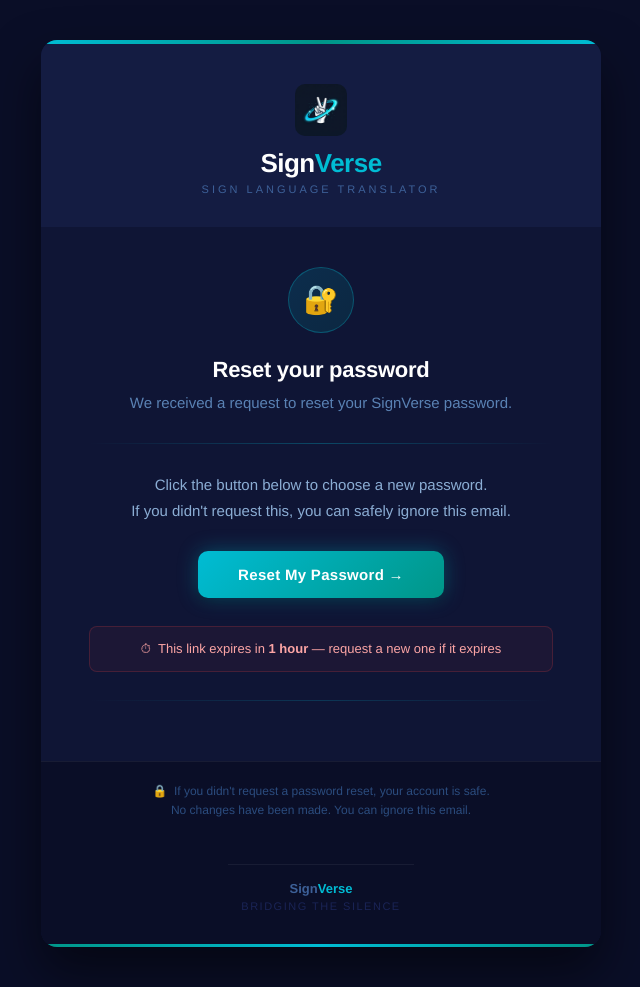
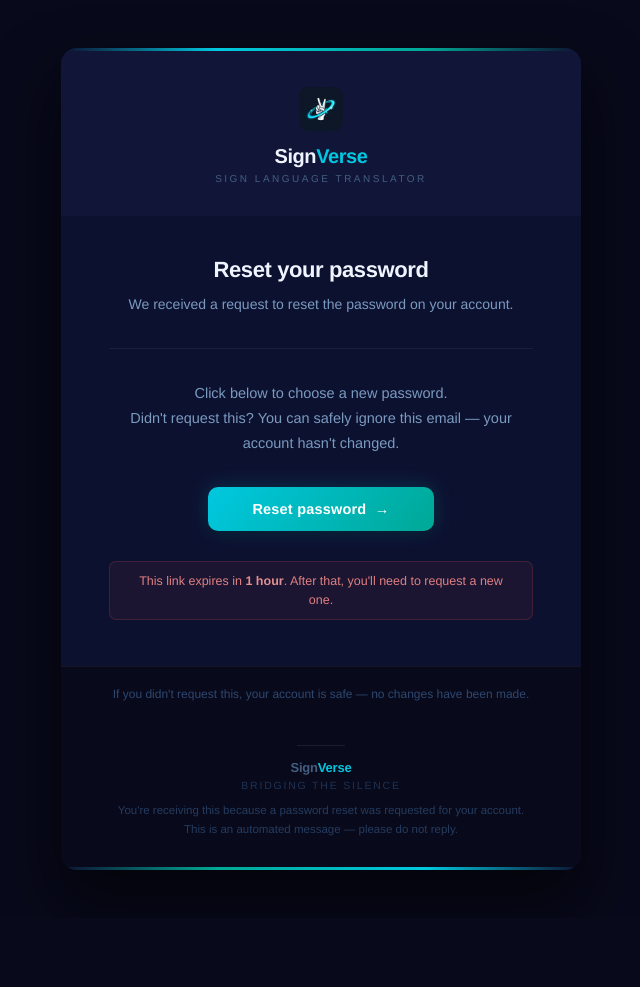
Before and after one commit to Shawarma-Frikz/signverse-api, a Python web app: template app/templates/reset_password_email.html in a window 1280 px wide. Shown: the whole page, without its empty margins (319-959 px from the left). After the commit the page ends 878 px from the top, so only its background shows below. Run offline with Jinja, Linux system fonts and the light colour scheme; the template is opened without the code that fills it, so the values that code supplies are empty.

Commit message:
feat: update the email templates to make them correspond to the graphic charter of the app

```diff
--- a/app/templates/reset_password_email.html
+++ b/app/templates/reset_password_email.html
@@ -6,92 +6,85 @@
   <meta http-equiv="X-UA-Compatible" content="IE=edge">
   <title>Reset your SignVerse password</title>
 </head>
-<body style="margin:0;padding:0;background-color:#0A0E27;font-family:'Helvetica Neue',Helvetica,Arial,sans-serif;-webkit-font-smoothing:antialiased;">
+<body style="margin:0;padding:0;background-color:#08091a;font-family:'Helvetica Neue',Helvetica,Arial,sans-serif;-webkit-font-smoothing:antialiased;">
 
   <!-- Preheader -->
-  <div style="display:none;max-height:0;overflow:hidden;mso-hide:all;font-size:1px;color:#0A0E27;line-height:1px;">
+  <div style="display:none;max-height:0;overflow:hidden;mso-hide:all;font-size:1px;color:#08091a;line-height:1px;">
     Reset your SignVerse password — this link expires in 1 hour.
-    &nbsp;&zwnj;&nbsp;&zwnj;&nbsp;&zwnj;&nbsp;&zwnj;&nbsp;&zwnj;&nbsp;&zwnj;&nbsp;&zwnj;&nbsp;&zwnj;
+    &nbsp;&zwnj;&nbsp;&zwnj;&nbsp;&zwnj;&nbsp;&zwnj;&nbsp;&zwnj;&nbsp;&zwnj;&nbsp;&zwnj;&nbsp;&zwnj;&nbsp;&zwnj;&nbsp;&zwnj;&nbsp;&zwnj;&nbsp;&zwnj;
   </div>
 
   <!-- Outer wrapper -->
-  <table role="presentation" cellspacing="0" cellpadding="0" border="0" width="100%" style="background-color:#0A0E27;">
+  <table role="presentation" cellspacing="0" cellpadding="0" border="0" width="100%" style="background-color:#08091a;">
     <tr>
-      <td align="center" style="padding:40px 16px;">
+      <td align="center" style="padding:48px 16px;">
 
         <!-- Email card -->
-        <table role="presentation" cellspacing="0" cellpadding="0" border="0" width="560" style="max-width:560px;width:100%;background-color:#0F1535;border-radius:16px;overflow:hidden;box-shadow:0 25px 50px rgba(0,0,0,0.5);">
+        <table role="presentation" cellspacing="0" cellpadding="0" border="0" width="520" style="max-width:520px;width:100%;background-color:#0d1130;border-radius:16px;overflow:hidden;box-shadow:0 32px 64px rgba(0,0,0,0.6);">
 
-          <!-- Top accent bar -->
+          <!-- Top accent bar — fades at edges like the reset page -->
           <tr>
-            <td style="height:4px;background:linear-gradient(90deg,#00BCD4 0%,#009688 50%,#00BCD4 100%);font-size:0;line-height:0;">&nbsp;</td>
+            <td style="height:3px;background:linear-gradient(90deg,#0d1130 0%,#00c8e0 30%,#00a896 70%,#0d1130 100%);font-size:0;line-height:0;">&nbsp;</td>
           </tr>
 
           <!-- Header -->
           <tr>
-            <td align="center" style="padding:40px 48px 32px;background-color:#141C42;">
-<img src="../static/logo_email.png"
-     alt="SignVerse"
-     width="52"
-     height="52"
-     style="border-radius:10px;display:block;margin:0 auto 12px;"
-/>
-              <div style="margin-top:12px;font-family:'Helvetica Neue',Helvetica,Arial,sans-serif;font-size:26px;font-weight:800;letter-spacing:-0.5px;color:#FFFFFF;">
-                Sign<span style="color:#00BCD4;">Verse</span>
+            <td align="center" style="padding:36px 48px 32px;background-color:#111638;">
+
+              <!-- Logo image -->
+              <img src="../static/logo_email.png"
+                   alt="SignVerse"
+                   width="44"
+                   height="44"
+                   style="border-radius:9px;display:block;margin:0 auto 14px;border:0;">
+
+              <!-- Wordmark -->
+              <div style="font-family:'Helvetica Neue',Helvetica,Arial,sans-serif;font-size:20px;font-weight:800;letter-spacing:-0.4px;color:#f0f4ff;">
+                Sign<span style="color:#00c8e0;">Verse</span>
               </div>
-              <div style="font-family:'Helvetica Neue',Helvetica,Arial,sans-serif;font-size:11px;font-weight:500;letter-spacing:3px;color:#3D6098;text-transform:uppercase;margin-top:4px;">
+              <div style="font-family:'Helvetica Neue',Helvetica,Arial,sans-serif;font-size:10px;font-weight:500;letter-spacing:2.5px;color:#445e80;text-transform:uppercase;margin-top:5px;">
                 Sign Language Translator
               </div>
+
             </td>
           </tr>
 
           <!-- Main content -->
           <tr>
-            <td style="padding:40px 48px 36px;background-color:#0F1535;">
-
-              <!-- Lock icon -->
-              <table role="presentation" cellspacing="0" cellpadding="0" border="0" width="100%">
-                <tr>
-                  <td align="center" style="padding-bottom:24px;">
-                    <div style="display:inline-block;width:64px;height:64px;background:linear-gradient(135deg,rgba(0,188,212,0.15) 0%,rgba(0,150,136,0.15) 100%);border-radius:50%;border:1px solid rgba(0,188,212,0.3);text-align:center;line-height:64px;font-size:28px;">
-                      🔐
-                    </div>
-                  </td>
-                </tr>
-              </table>
+            <td style="padding:40px 48px 36px;background-color:#0d1130;">
 
               <!-- Heading -->
-              <p style="margin:0 0 8px;font-family:'Helvetica Neue',Helvetica,Arial,sans-serif;font-size:22px;font-weight:700;color:#FFFFFF;text-align:center;letter-spacing:-0.3px;">
+              <p style="margin:0 0 8px;font-family:'Helvetica Neue',Helvetica,Arial,sans-serif;font-size:22px;font-weight:700;color:#f0f4ff;text-align:center;letter-spacing:-0.4px;line-height:1.3;">
                 Reset your password
               </p>
-              <p style="margin:0 0 28px;font-family:'Helvetica Neue',Helvetica,Arial,sans-serif;font-size:15px;color:#5A82B4;text-align:center;line-height:1.6;">
-                We received a request to reset your SignVerse password.
+              <p style="margin:0 0 32px;font-family:'Helvetica Neue',Helvetica,Arial,sans-serif;font-size:14px;color:#7a9abf;text-align:center;line-height:1.65;">
+                We received a request to reset the password on your account.
               </p>
 
-              <!-- Divider -->
-              <table role="presentation" cellspacing="0" cellpadding="0" border="0" width="100%" style="margin-bottom:28px;">
+              <!-- Hairline divider -->
+              <table role="presentation" cellspacing="0" cellpadding="0" border="0" width="100%" style="margin-bottom:32px;">
                 <tr>
-                  <td style="height:1px;background:linear-gradient(90deg,transparent,rgba(0,188,212,0.3),transparent);font-size:0;line-height:0;">&nbsp;</td>
+                  <td style="height:1px;background:rgba(255,255,255,0.06);font-size:0;line-height:0;">&nbsp;</td>
                 </tr>
               </table>
 
               <!-- Body text -->
-              <p style="margin:0 0 28px;font-family:'Helvetica Neue',Helvetica,Arial,sans-serif;font-size:15px;color:#8BADD4;text-align:center;line-height:1.7;">
-                Click the button below to choose a new password.<br>
-                If you didn't request this, you can safely ignore this email.
+              <p style="margin:0 0 30px;font-family:'Helvetica Neue',Helvetica,Arial,sans-serif;font-size:14.5px;color:#7a9abf;text-align:center;line-height:1.75;">
+                Click below to choose a new password.<br>
+                Didn't request this? You can safely ignore this email — your account hasn't changed.
               </p>
 
               <!-- CTA Button -->
-              <table role="presentation" cellspacing="0" cellpadding="0" border="0" width="100%" style="margin-bottom:28px;">
+              <table role="presentation" cellspacing="0" cellpadding="0" border="0" width="100%" style="margin-bottom:30px;">
                 <tr>
                   <td align="center">
                     <table role="presentation" cellspacing="0" cellpadding="0" border="0">
                       <tr>
-                        <td style="border-radius:10px;background:linear-gradient(135deg,#00BCD4 0%,#009688 100%);box-shadow:0 0 20px rgba(0,188,212,0.35),0 4px 12px rgba(0,0,0,0.3);">
+                        <td style="border-radius:10px;background:linear-gradient(130deg,#00c8e0 0%,#00a896 100%);box-shadow:0 0 20px rgba(0,200,224,0.22),0 4px 12px rgba(0,0,0,0.35);">
                           <a href="{{reset_url}}"
                              target="_blank"
-                             style="display:inline-block;padding:15px 40px;font-family:'Helvetica Neue',Helvetica,Arial,sans-serif;font-size:15px;font-weight:700;color:#FFFFFF;text-decoration:none;letter-spacing:0.3px;border-radius:10px;">
-                            Reset My Password →
+                             style="display:inline-block;padding:14px 44px;font-family:'Helvetica Neue',Helvetica,Arial,sans-serif;font-size:14.5px;font-weight:600;color:#ffffff;text-decoration:none;letter-spacing:0.2px;border-radius:10px;white-space:nowrap;">
+                            Reset password &nbsp;→
                           </a>
                         </td>
                       </tr>
@@ -100,21 +93,14 @@
                 </tr>
               </table>
 
-              <!-- Expiry warning -->
-              <table role="presentation" cellspacing="0" cellpadding="0" border="0" width="100%" style="margin-bottom:28px;">
+              <!-- Expiry notice — matches reset page chip style -->
+              <table role="presentation" cellspacing="0" cellpadding="0" border="0" width="100%" style="margin-bottom:10px;">
                 <tr>
-                  <td align="center" style="padding:14px 20px;background:rgba(239,68,68,0.06);border:1px solid rgba(239,68,68,0.2);border-radius:8px;">
-                    <p style="margin:0;font-family:'Helvetica Neue',Helvetica,Arial,sans-serif;font-size:13px;color:#FCA5A5;text-align:center;">
-                      ⏱&nbsp; This link expires in <strong>1 hour</strong> — request a new one if it expires
+                  <td align="center" style="padding:10px 20px;background:rgba(224,83,83,0.07);border:1px solid rgba(224,83,83,0.18);border-radius:7px;">
+                    <p style="margin:0;font-family:'Helvetica Neue',Helvetica,Arial,sans-serif;font-size:12.5px;color:#e08080;text-align:center;line-height:1.5;">
+                      This link expires in <strong style="color:#e09090;">1 hour</strong>. After that, you'll need to request a new one.
                     </p>
                   </td>
-                </tr>
-              </table>
-
-              <!-- Divider -->
-              <table role="presentation" cellspacing="0" cellpadding="0" border="0" width="100%" style="margin-bottom:24px;">
-                <tr>
-                  <td style="height:1px;background:linear-gradient(90deg,transparent,rgba(0,188,212,0.2),transparent);font-size:0;line-height:0;">&nbsp;</td>
                 </tr>
               </table>
 
@@ -123,34 +109,38 @@
 
           <!-- Security note -->
           <tr>
-            <td style="padding:20px 48px;background-color:#0A0E27;border-top:1px solid rgba(255,255,255,0.06);">
-              <p style="margin:0;font-family:'Helvetica Neue',Helvetica,Arial,sans-serif;font-size:12px;color:#2B4C7E;text-align:center;line-height:1.6;">
-                🔒&nbsp; If you didn't request a password reset, your account is safe.<br>
-                No changes have been made. You can ignore this email.
+            <td style="padding:18px 48px;background-color:#08091a;border-top:1px solid rgba(255,255,255,0.05);">
+              <p style="margin:0;font-family:'Helvetica Neue',Helvetica,Arial,sans-serif;font-size:12px;color:#2e4870;text-align:center;line-height:1.65;">
+                If you didn't request this, your account is safe — no changes have been made.
               </p>
             </td>
           </tr>
 
           <!-- Footer -->
           <tr>
-            <td style="padding:24px 48px 32px;background-color:#0A0E27;">
+            <td style="padding:22px 48px 28px;background-color:#08091a;">
               <table role="presentation" cellspacing="0" cellpadding="0" border="0" width="100%">
                 <tr>
-                  <td align="center" style="padding-bottom:16px;">
-                    <table role="presentation" cellspacing="0" cellpadding="0" border="0" width="40%">
+                  <td align="center" style="padding-bottom:14px;">
+                    <!-- Short center rule -->
+                    <table role="presentation" cellspacing="0" cellpadding="0" border="0" style="width:48px;">
                       <tr>
-                        <td style="height:1px;background:rgba(255,255,255,0.06);font-size:0;line-height:0;">&nbsp;</td>
+                        <td style="height:1px;background:rgba(255,255,255,0.08);font-size:0;line-height:0;">&nbsp;</td>
                       </tr>
                     </table>
                   </td>
                 </tr>
                 <tr>
                   <td align="center">
-                    <p style="margin:0 0 4px;font-family:'Helvetica Neue',Helvetica,Arial,sans-serif;font-size:13px;font-weight:700;color:#3D6098;">
-                      Sign<span style="color:#00BCD4;">Verse</span>
+                    <p style="margin:0 0 4px;font-family:'Helvetica Neue',Helvetica,Arial,sans-serif;font-size:13px;font-weight:700;color:#445e80;letter-spacing:-0.2px;">
+                      Sign<span style="color:#00c8e0;">Verse</span>
                     </p>
-                    <p style="margin:0;font-family:'Helvetica Neue',Helvetica,Arial,sans-serif;font-size:11px;color:#1A2456;letter-spacing:1.5px;text-transform:uppercase;">
+                    <p style="margin:0 0 10px;font-family:'Helvetica Neue',Helvetica,Arial,sans-serif;font-size:10.5px;color:#1e3355;letter-spacing:1.8px;text-transform:uppercase;">
                       Bridging the silence
+                    </p>
+                    <p style="margin:0;font-family:'Helvetica Neue',Helvetica,Arial,sans-serif;font-size:11.5px;color:#253c60;line-height:1.65;">
+                      You're receiving this because a password reset was requested for your account.<br>
+                      This is an automated message — please do not reply.
                     </p>
                   </td>
                 </tr>
@@ -160,7 +150,7 @@
 
           <!-- Bottom accent bar -->
           <tr>
-            <td style="height:3px;background:linear-gradient(90deg,#009688 0%,#00BCD4 50%,#009688 100%);font-size:0;line-height:0;">&nbsp;</td>
+            <td style="height:3px;background:linear-gradient(90deg,#0d1130 0%,#00a896 30%,#00c8e0 70%,#0d1130 100%);font-size:0;line-height:0;">&nbsp;</td>
           </tr>
 
         </table>
```
Also changed, not shown: app/templates/verification_email.html (+48 -84 lines), app/templates/welcome_email.html (+66 -100 lines).
